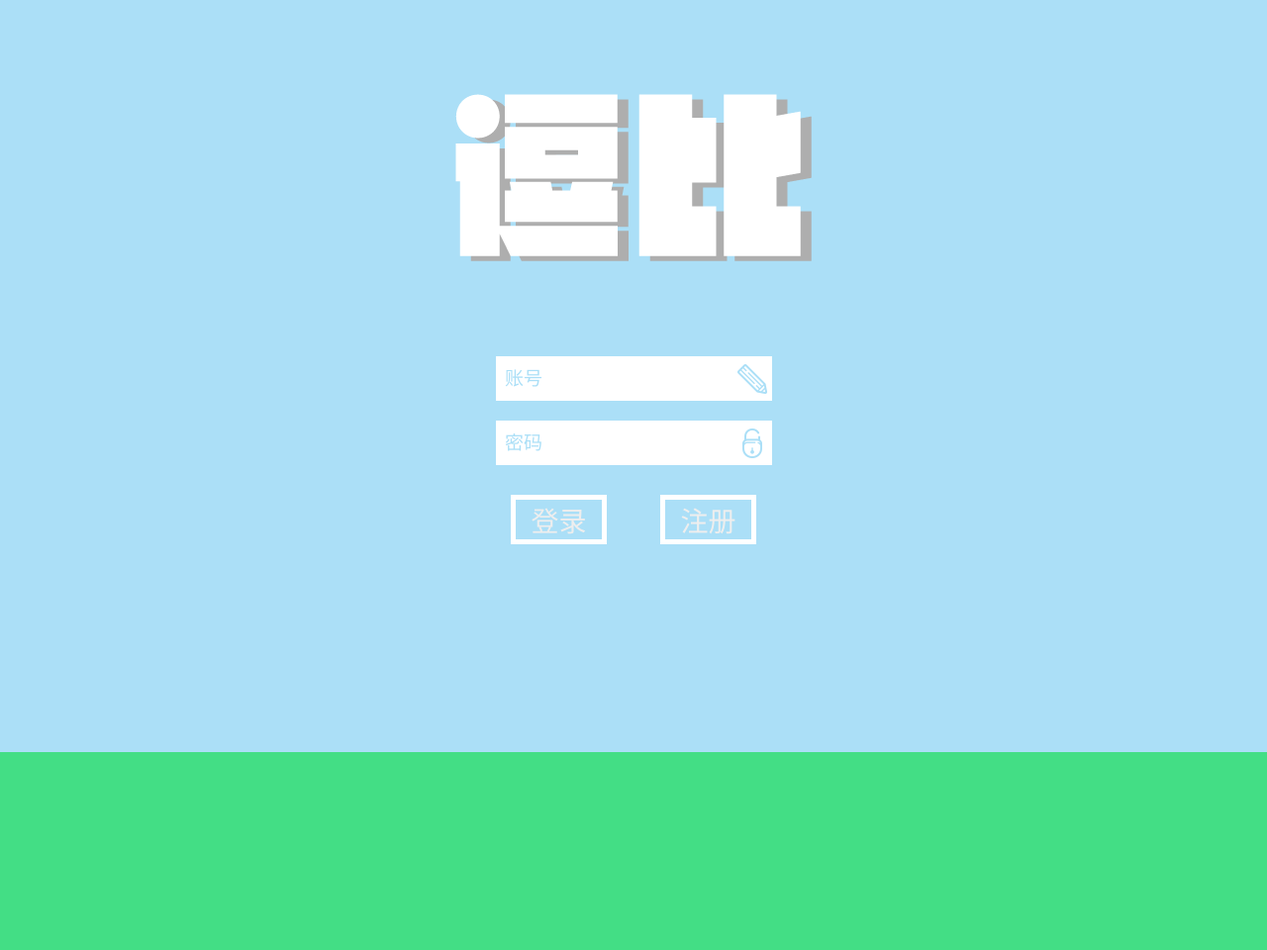
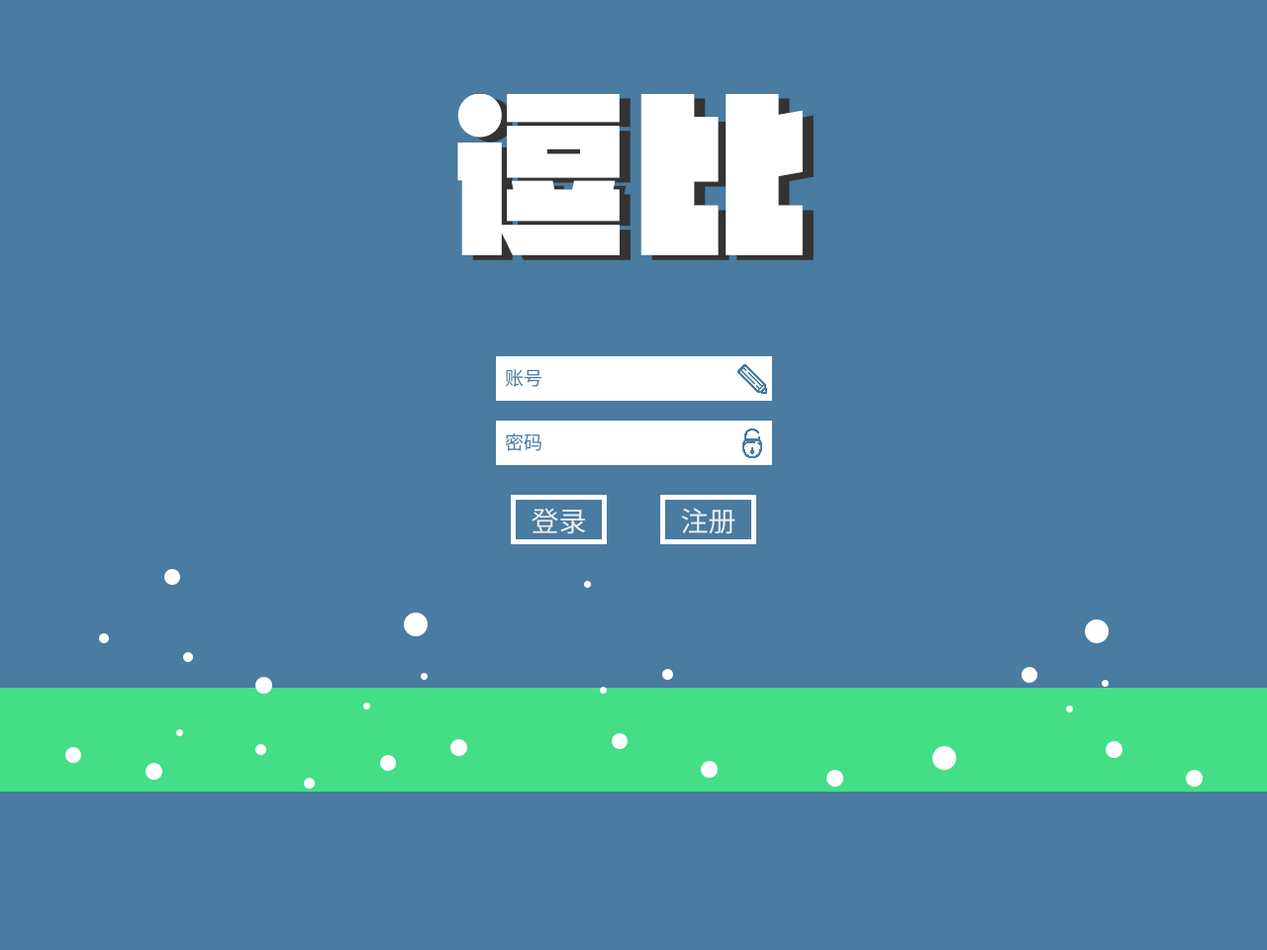
Before and after one commit to Muxi-Studio/DouBe, a Flask app: page /login in a window 1280 px wide. Shown: the whole page at 99% size. After the commit the page ends 800 px from the top, so only its background shows below. Run offline with Flask 2, Linux system fonts and the light colour scheme.

Commit message:
颜色更改

```diff
--- a/doube/static/css/login.css
+++ b/doube/static/css/login.css
@@ -25,20 +25,24 @@ table {
 }
 /*login*/
 .container{
-	background-color: #abdff7;
+	background-color: #4a7ba0;
 	text-align: center;
+	padding-bottom: 145px;
 }
-.index-2{
-	padding-bottom: 200px;
+.bgimg{
+	position: absolute;
+	z-index: -1;
+	width: 100%;
+	height: 100%;
 }
 .footer{
-	height: 200px;
 	background-color:#43de85;
-	position:
+	position: absolute;
+	bottom: 0;
+	width: 100%;
 }
-.shape-2{
-	height: 25px;
-	background-color: #fff;
+.footer img{
+	margin-top: -120px;
 }
 .img-word{
 	height: 340px;
@@ -68,7 +72,7 @@ table {
 .login-word{
 	font-size: 19px;
 	position: absolute;
-	color: #abdff7;
+	color:  #4a7ba0;
 	line-height: 45px;
 	left:20px;
 }
@@ -91,7 +95,7 @@ table {
 .login-btn input{
 	margin: 10px 20px;
 	border: 5px #fff solid;
-	background-color: #abdff7;
+	background-color: #4a7ba0;
 	color: #eee;
 	font-size: 28px;
 	padding: 0 15px;
@@ -100,3 +104,4 @@ table {
 .pointer{
 	height: 230px;
 }
+/*首页*/
--- a/doube/templates/home.html
+++ b/doube/templates/home.html
@@ -6,7 +6,8 @@
 	<link rel="stylesheet" type="text/css" href="static/css/login.css">
 </head>
 <body>
-	<div class="head"></div>
-	<div class="list"></div>
+    <div class=""
+		<div class="head"></div>
+		<div class="list"></div>
 </body>
 </html>
--- a/doube/templates/login.html
+++ b/doube/templates/login.html
@@ -31,8 +31,9 @@
 				</div>
 			</form>
 	    </div>
+
 		<div class="footer">
-
+		   <img src="../static/img/paopao.png" class="paopaoimg">
 		</div>
 	</div>
 </body>
```
Also changed, not shown: doube/static/img/1.png, doube/static/img/2.png, doube/static/img/doubi.png (added), doube/static/img/doubiword.png.
